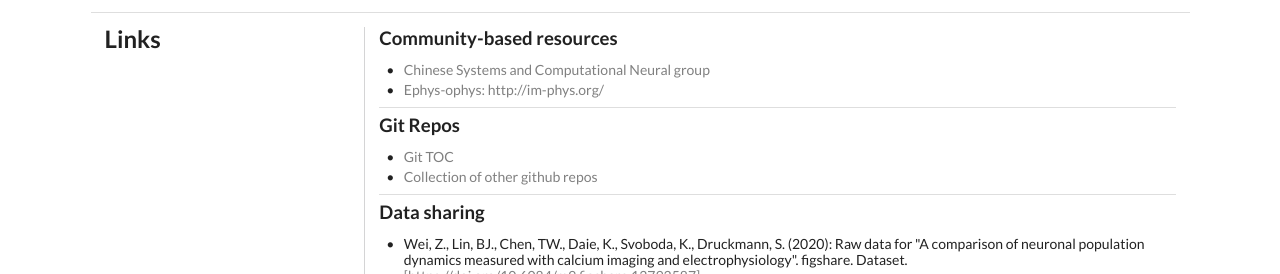
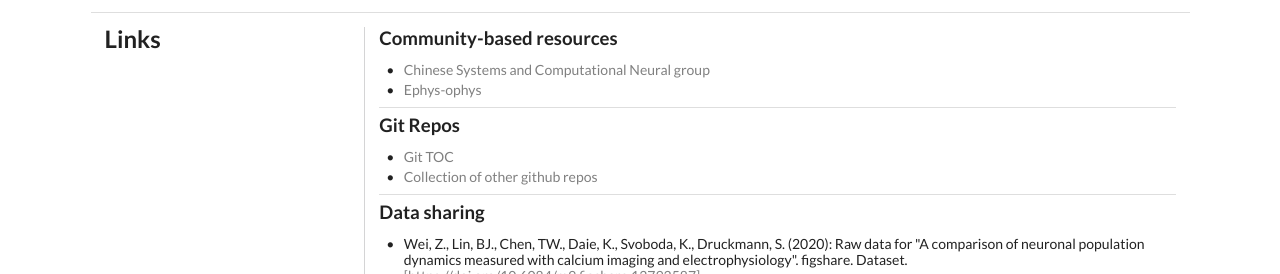
Before and after one commit to zqwei/zqwei.github.io, a Jekyll site: the page built from index.html, in a window 1280 px wide and 900 px high, scrolled down 1617 px. Shown: the part 274-548 px from the top of the window. Built offline with Jekyll 4.4.1, drawn with Linux system fonts in a browser that asks for light colours.

Commit message:
Polish links data and template readability
Agent-Logs-Url: https://github.com/zqwei/zqwei.github.io/sessions/88c9c0fc-05af-4741-9380-4a70dc845cbe

Co-authored-by: zqwei <13616597+zqwei@users.noreply.github.com>

```diff
--- a/_data/links.yml
+++ b/_data/links.yml
@@ -3,7 +3,7 @@ categories:
     items:
       - title: Chinese Systems and Computational Neural group
         url: https://docs.google.com/forms/d/e/1FAIpQLSdZgaihYBtmGozmLf7IuwEZJTFtqHV1jV23qq0iJBk0OZutzQ/viewform?usp=sf_link
-      - title: 'Ephys-ophys: http://im-phys.org/'
+      - title: Ephys-ophys
         url: http://im-phys.org/
   - title: Git Repos
     items:
--- a/_includes/links.html
+++ b/_includes/links.html
@@ -11,7 +11,12 @@
           {% for item in category.items %}
           <div class="item">
             {% if item.title and item.url %}
-            <a href="{% if item.url contains '://' %}{{ item.url }}{% else %}{{ site.baseurl }}{{ item.url | remove_first: '/' }}{% endif %}">
+            {% if item.url contains '://' %}
+              {% assign link_url = item.url %}
+            {% else %}
+              {% capture link_url %}{{ site.baseurl }}{{ item.url | remove_first: '/' }}{% endcapture %}
+            {% endif %}
+            <a href="{{ link_url | strip }}">
               {{ item.title }}
             </a>{% if item.description %}: {{ item.description }}{% endif %}
             {% elsif item.description %}
```
